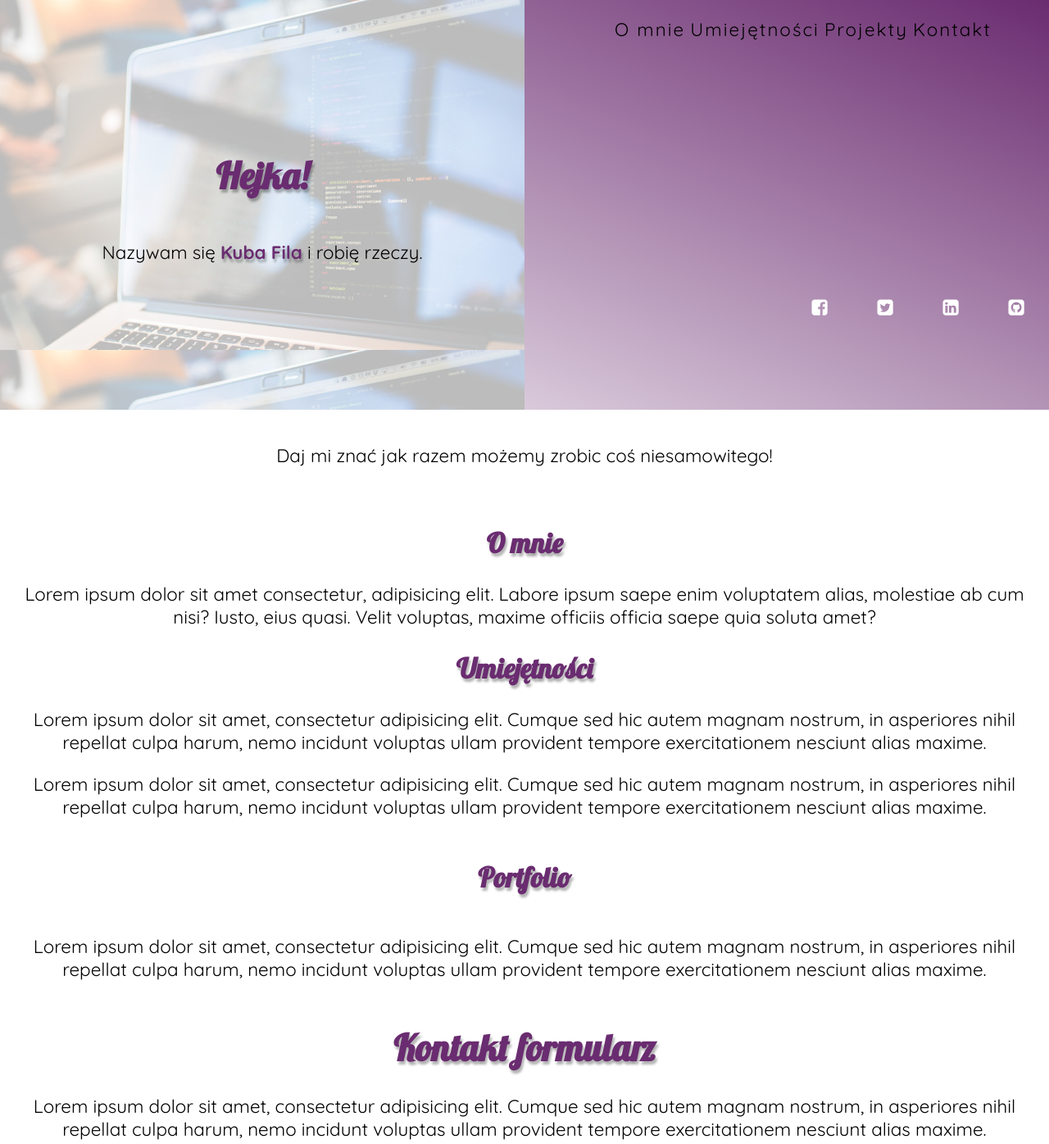
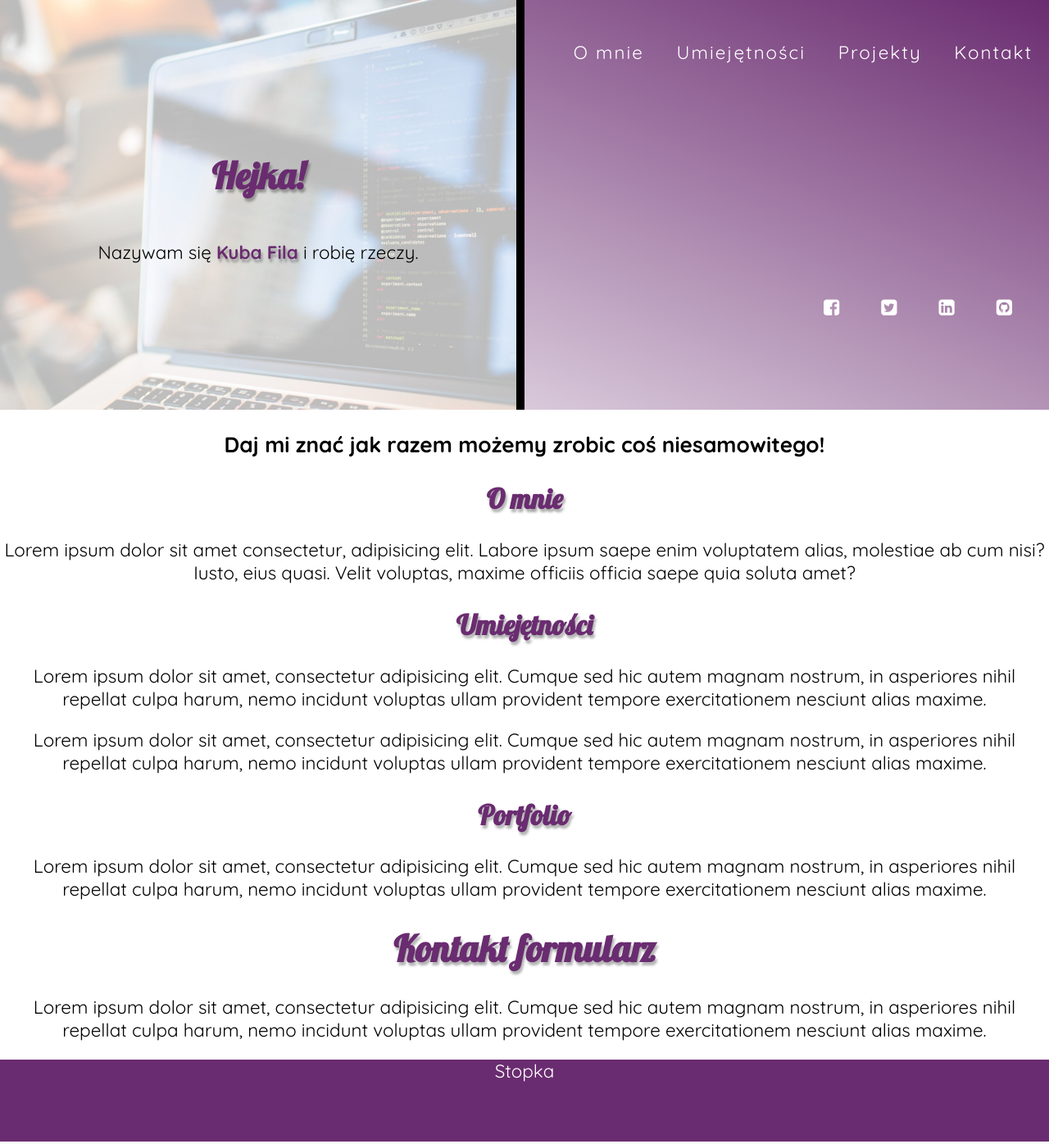
Before and after one commit to kubafila/personal-page, a plain HTML site: page index.html in a window 1280 px wide. Shown: the top 1396 px of the page at 82% size. Drawn offline with Linux system fonts and the light colour scheme.

Commit message:
Header section finished

```diff
--- a/css/layout.css
+++ b/css/layout.css
@@ -1,3 +1,4 @@
+
 body {
   padding: 0;
   margin: 0;
@@ -31,9 +32,15 @@ header .left{
 .siteNav{
   grid-column: span 2;
   height: 100%;
-  align-self: start;
-  display: flex;
-  justify-content: space-around;
+  margin: 50px 0 ;
+}
+.siteNav ul{
+    display: flex;
+    height: 100%;
+    margin: 0;
+    align-items: flex-start;
+    justify-content: space-around;
+
 
 }
 .social{
@@ -41,24 +48,11 @@ header .left{
   color: rebeccapurple;
   height: 100%;
   display: flex;
-  justify-content: space-around;
+  justify-content: space-evenly;
   align-items: center;
 
 }
 li{
   display: inline-block;
   align-items: baseline;
-
 }
-main {
-  padding: 0 30px;
-  display: flex;
-  flex-direction: column;
-  align-content: center;
-  align-items: center;
-  justify-content: center;
-
-}
-section {
-  margin: 20px 60px;
-}
--- a/css/look.css
+++ b/css/look.css
@@ -29,7 +29,9 @@ header{
 header .left {
 	color: #000;
 	background-image: url(../img/bg-code.jpg);
-	background-size: contain;
+	background-size: cover;
+	background-repeat: no-repeat;
+	border-right: 10px solid black;
 }
 header .left span {
   color: var(--fourthColor);
--- a/index.html
+++ b/index.html
@@ -23,27 +23,28 @@
 
         <nav class="siteNav">
           <ul>
-            <li>O mnie</li>
-            <li>Umiejętności</li>
-            <li>Projekty</li>
-            <li>Kontakt</li>
+            <li><a href="#about">O mnie</a></li>
+            <li><a href="#skill">Umiejętności</a></li>
+            <li><a href="#portfolio">Projekty</a></li>
+            <li><a href="#contact">Kontakt</a></li>
           </ul>
         </nav>
 
         <nav class="social">
-          <a href="#"><i class="icon-facebook-squared"></i></a>
-          <a href="#"><i class="icon-twitter-squared"></i></a>
-          <a href="#"><i class="icon-linkedin-squared"></i></a>
-          <a href="#"><i class="icon-github-squared"></i></a>
-        </nav>
+
+          <a target ="_blank" href="http://facebook.com"><i class="icon-facebook-squared"></i></a>
+          <a target ="_blank" href="http://twitter.com"><i class="icon-twitter-squared"></i></a>
+          <a target ="_blank" href="http://linkedin.com"><i class="icon-linkedin-squared"></i></a>
+          <a target ="_blank" href="http://github.com"><i class="icon-github-squared"></i></a>
+
 
 
     </header>
     <main>
      <section class="banner">
-        <p>Daj mi znać jak razem możemy zrobic coś niesamowitego!</p>
+        <h3>Daj mi znać jak razem możemy zrobic coś niesamowitego!</h3>
       </section>
-      <article class="about">
+      <article id="about">
       <h2>O mnie</h2>
         <div class="about section">Lorem ipsum dolor sit amet consectetur, adipisicing elit. Labore ipsum saepe enim voluptatem alias, molestiae ab cum nisi? Iusto, eius quasi. Velit voluptas, maxime officiis officia saepe quia soluta amet?</div>
         <h2>Umiejętności</h2>
@@ -51,14 +52,15 @@
         <p>Lorem ipsum dolor sit amet, consectetur adipisicing elit. Cumque sed hic autem magnam nostrum, in asperiores nihil repellat culpa harum, nemo incidunt voluptas ullam provident tempore exercitationem nesciunt alias maxime.</p>
         </div>
 
-      <div class="skill section">
+        <div class="skill section" id="skil">
         <p>Lorem ipsum dolor sit amet, consectetur adipisicing elit. Cumque sed hic autem magnam nostrum, in asperiores nihil repellat culpa harum, nemo incidunt voluptas ullam provident tempore exercitationem nesciunt alias maxime.</p>
         </div>
       </article>
+
       <h2>Portfolio</h2>
         <p>Lorem ipsum dolor sit amet, consectetur adipisicing elit. Cumque sed hic autem magnam nostrum, in asperiores nihil repellat culpa harum, nemo incidunt voluptas ullam provident tempore exercitationem nesciunt alias maxime.</p>
 
-      <div class="contact">
+        <div id="contact">
         <h1>Kontakt formularz</h1>
         <p>Lorem ipsum dolor sit amet, consectetur adipisicing elit. Cumque sed hic autem magnam nostrum, in asperiores nihil repellat culpa harum, nemo incidunt voluptas ullam provident tempore exercitationem nesciunt alias maxime.</p>
         </div>
```
Lines whose indentation alone changed are shown as unchanged.
